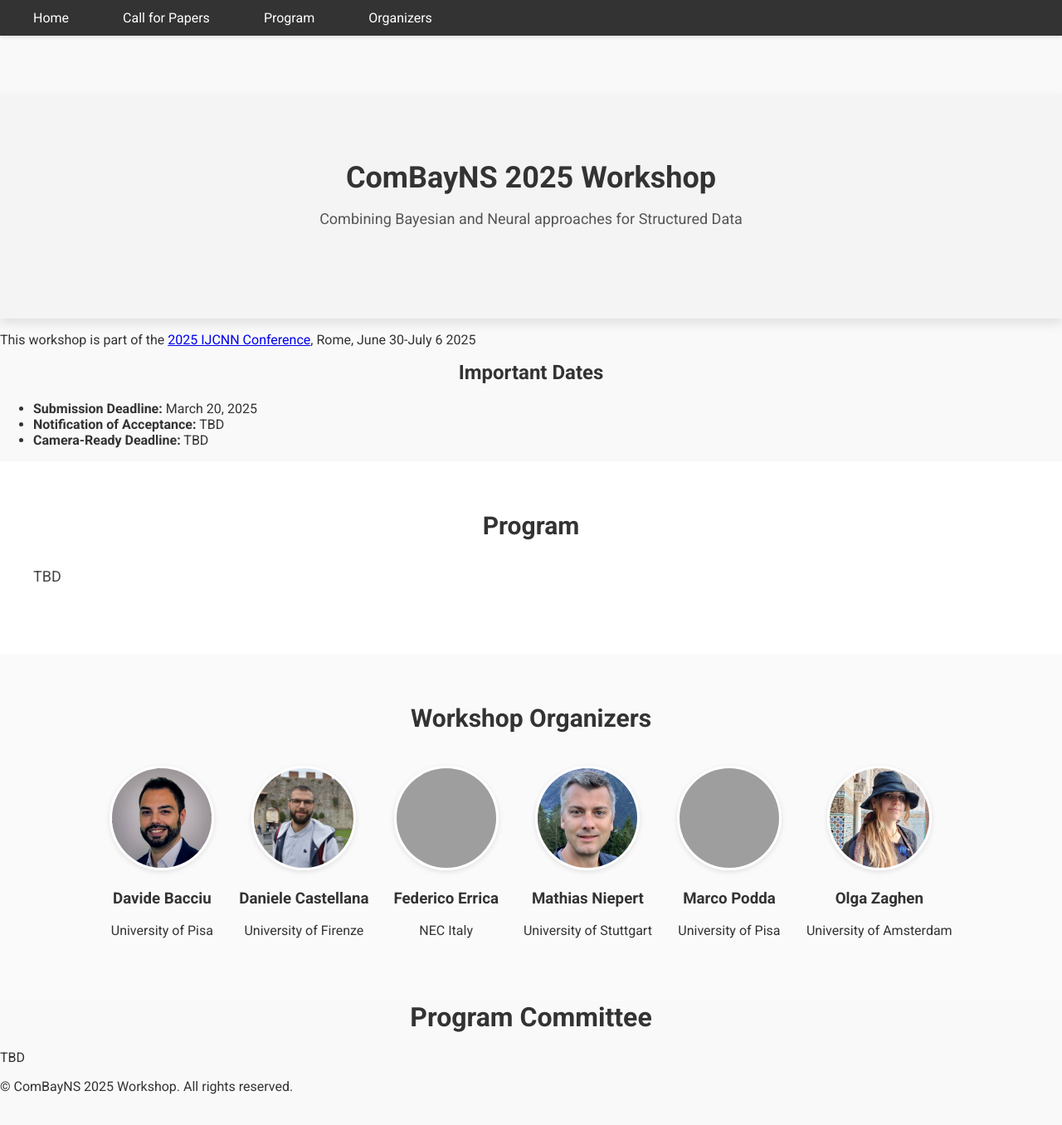
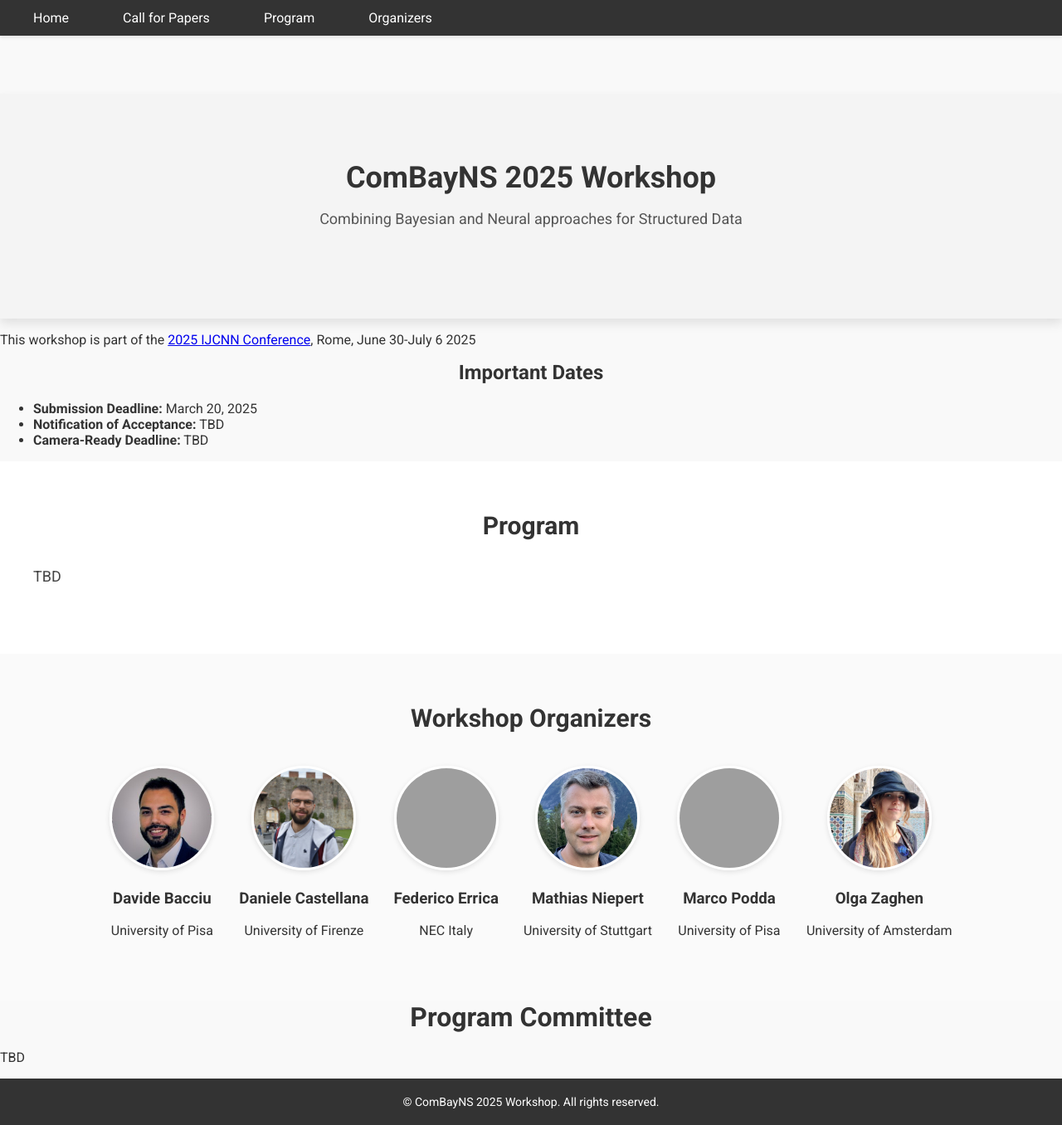
Before and after one commit to combayns2025/combayns2025.github.io, a Jekyll site: the page built from index.md, in a window 1280 px wide and 1356 px high. Shown: the whole window at 83% size. Built offline with Jekyll 4.4.1, drawn with Linux system fonts in a browser that asks for light colours; grey boxes are pictures that could not be loaded.

Commit message:
Update style.css

```diff
--- a/assets/css/style.css
+++ b/assets/css/style.css
@@ -175,3 +175,17 @@ h1, h2 {
   font-size: 16px;
   color: #333;
 }
+
+/* Footer Styles */
+.footer {
+  background-color: #333; /* Dark background */
+  color: white;
+  text-align: center;
+  padding: 20px;
+  font-size: 14px;
+}
+
+.footer p {
+  margin: 0;
+  font-family: 'Roboto', Arial, sans-serif;
+}
```
